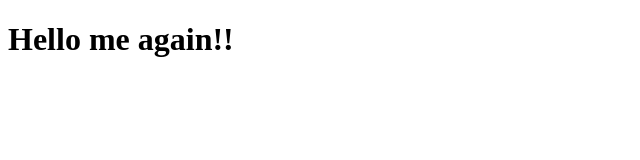
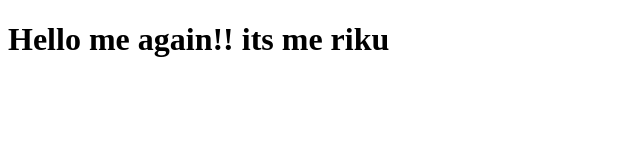
Before and after one commit to NotHoshi/1strepos, a plain HTML site: page site/index.html in a window 1280 px wide. Shown: the whole page, without its empty margins (0-640 px from the left). Drawn offline with Linux system fonts and the light colour scheme.

Commit message:
Small addition to our page content

```diff
--- a/site/index.html
+++ b/site/index.html
@@ -6,6 +6,6 @@
 	<title>Hello Me</title>
 </head>
 <body>
- <h1>Hello me again!!</h1>
+ <h1>Hello me again!! its me riku</h1>
 </body>
 </html>
```
